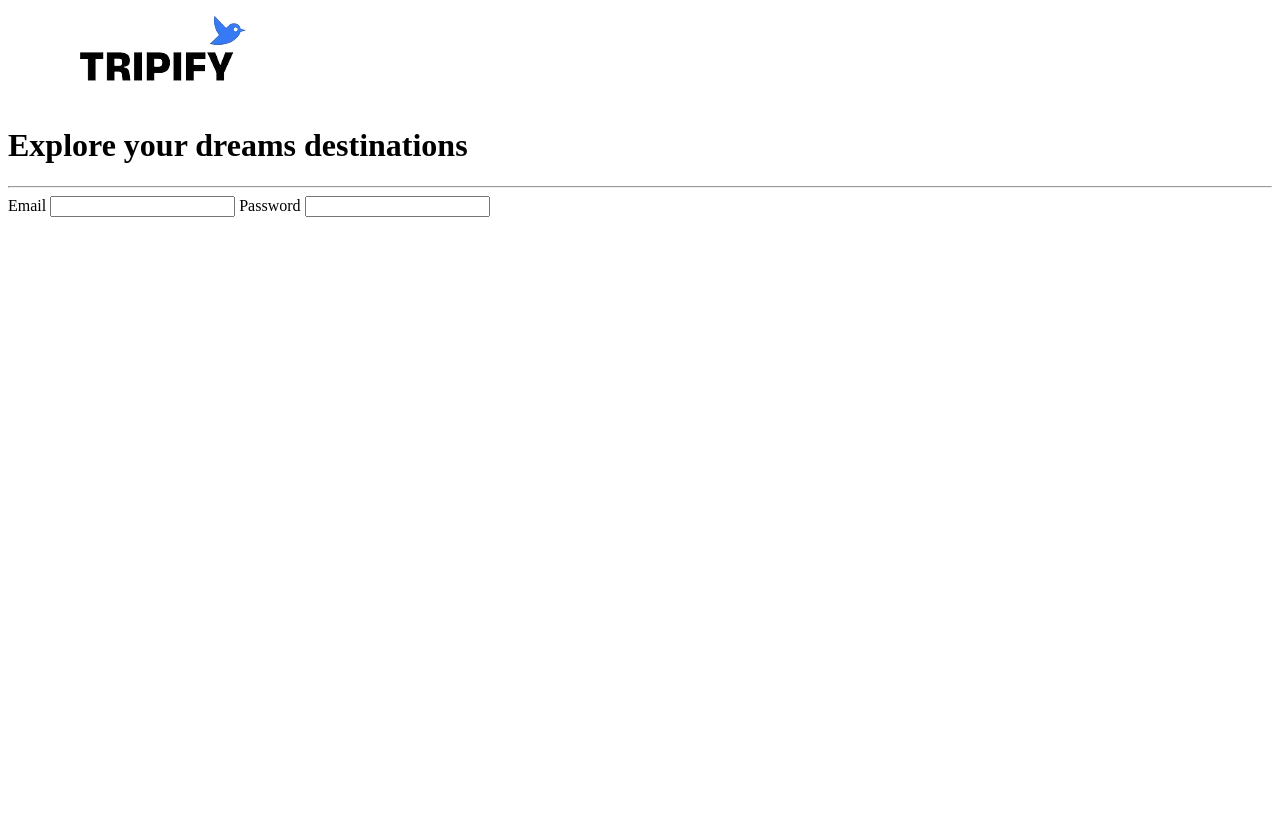
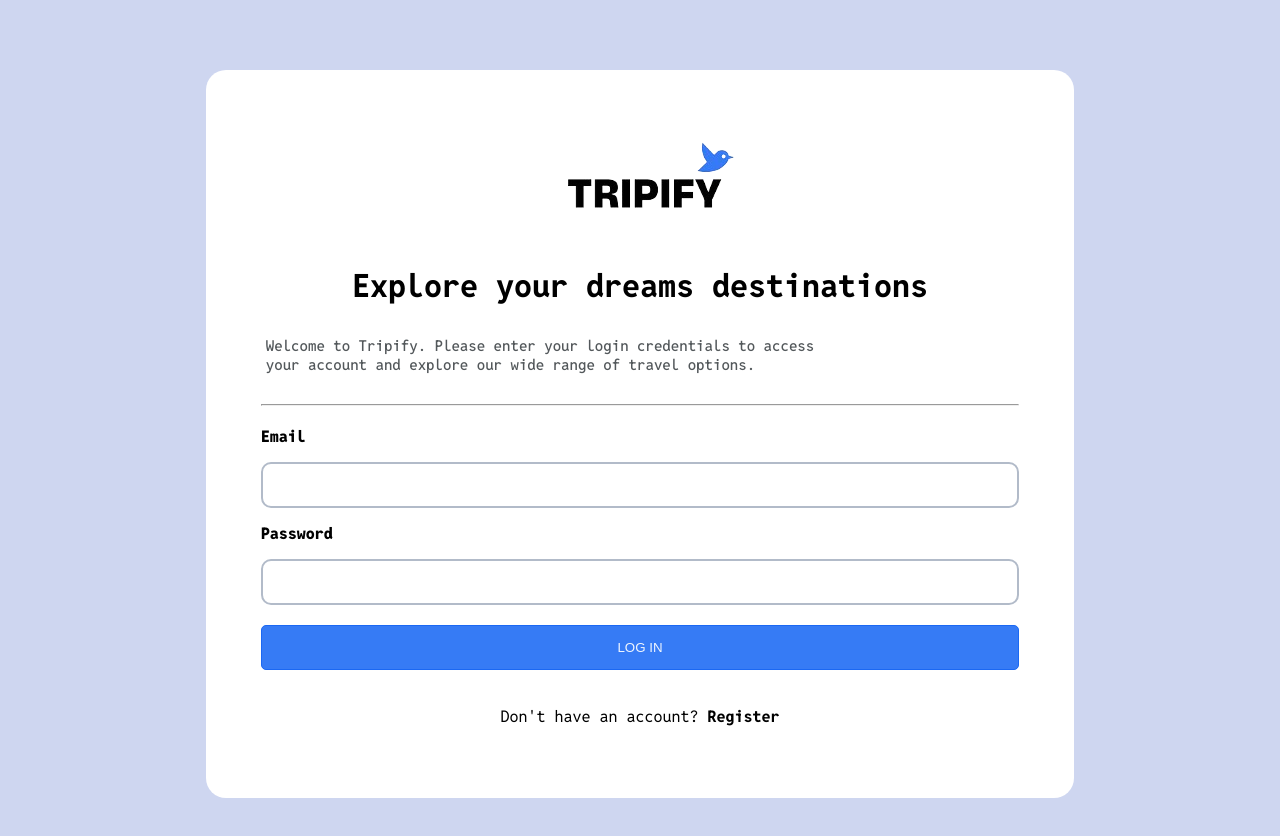
Before and after one commit to cotellajoa/image-based-web-project, a plain HTML site: page travel-agency-login-page/index.html in a window 1280 px wide. Before the commit the page ends 800 px from the top, so only its background shows below. Drawn offline with Linux system fonts and the light colour scheme.

Commit message:
Final changes on the second page.

```diff
--- /dev/null
+++ b/travel-agency-login-page/css/styles.css
@@ -0,0 +1,67 @@
+@font-face {
+    font-family: "RedditMono";
+    src: url(./../fonts/RedditMono.ttf);
+}
+
+:root {
+    font-family: "RedditMono";
+    background-color: #CED6F0;
+}
+
+.login-container {
+    width: 60%;
+    margin: 70px auto;
+    background-color: #FFFFFF;
+    text-align: center;
+    border-radius: 20px;
+    padding: 55px;
+}
+
+.login-container img {
+    margin: 10px 0 10px 0;
+}
+
+#subtitle {
+    padding: 5px;
+    font-size: 15px;
+    font-weight: 500;
+    color: #4A5053;
+    margin: 25px 0;
+    text-align: left;
+    color: #53585B;
+}
+
+.form {
+    display: flex;
+    flex-direction: column;
+    text-align: start;
+    row-gap: 15px;
+    margin: 20px 0;
+}
+
+.form label {
+    font-weight: 800;
+}
+
+.form input {
+    height: 40px;
+    border: 2px solid #B2BBC9;
+    border-radius: 10px;
+    padding-left: 15px;
+}
+
+.login-btn {
+    width: 100%;
+    height: 45px;
+    color: #EFF5FE;
+    background-color: #367BF5;
+    border: #1B68F3 1px solid;
+    margin-bottom: 20px;
+    border-radius: 5px;
+    cursor: pointer;
+}
+
+#register {
+    cursor: pointer;
+    font-weight: bolder;
+}
--- a/travel-agency-login-page/index.html
+++ b/travel-agency-login-page/index.html
@@ -3,13 +3,14 @@
 <head>
     <meta charset="UTF-8">
     <meta name="viewport" content="width=device-width, initial-scale=1.0">
+    <link rel="stylesheet" href="./css/styles.css">
     <title>Travel Agency Login Page</title>
 </head>
 <body>
     <main class="login-container">
         <img src="./images/logo.png" alt="image logo">
         <h1>Explore your dreams destinations</h1>
-        <p></p>
+        <h2 id="subtitle">Welcome to Tripify. Please enter your login credentials to access<br>your account and explore our wide range of travel options.</h2>
         <hr>
         <form class="form">
             <label for="email">Email</label>
@@ -17,6 +18,8 @@
             <label for="pwd">Password</label>
             <input type="password" id="pwd" name="pwd">
         </form>
+        <button class="login-btn"><a href="./index.html"></a>LOG IN</button>
+        <p class="last-p">Don't have an account? <a id="register">Register</a></b></p>
     </main>
 </body>
 </html>
```
Also changed, not shown: travel-agency-login-page/fonts/RedditMono.ttf (added).
